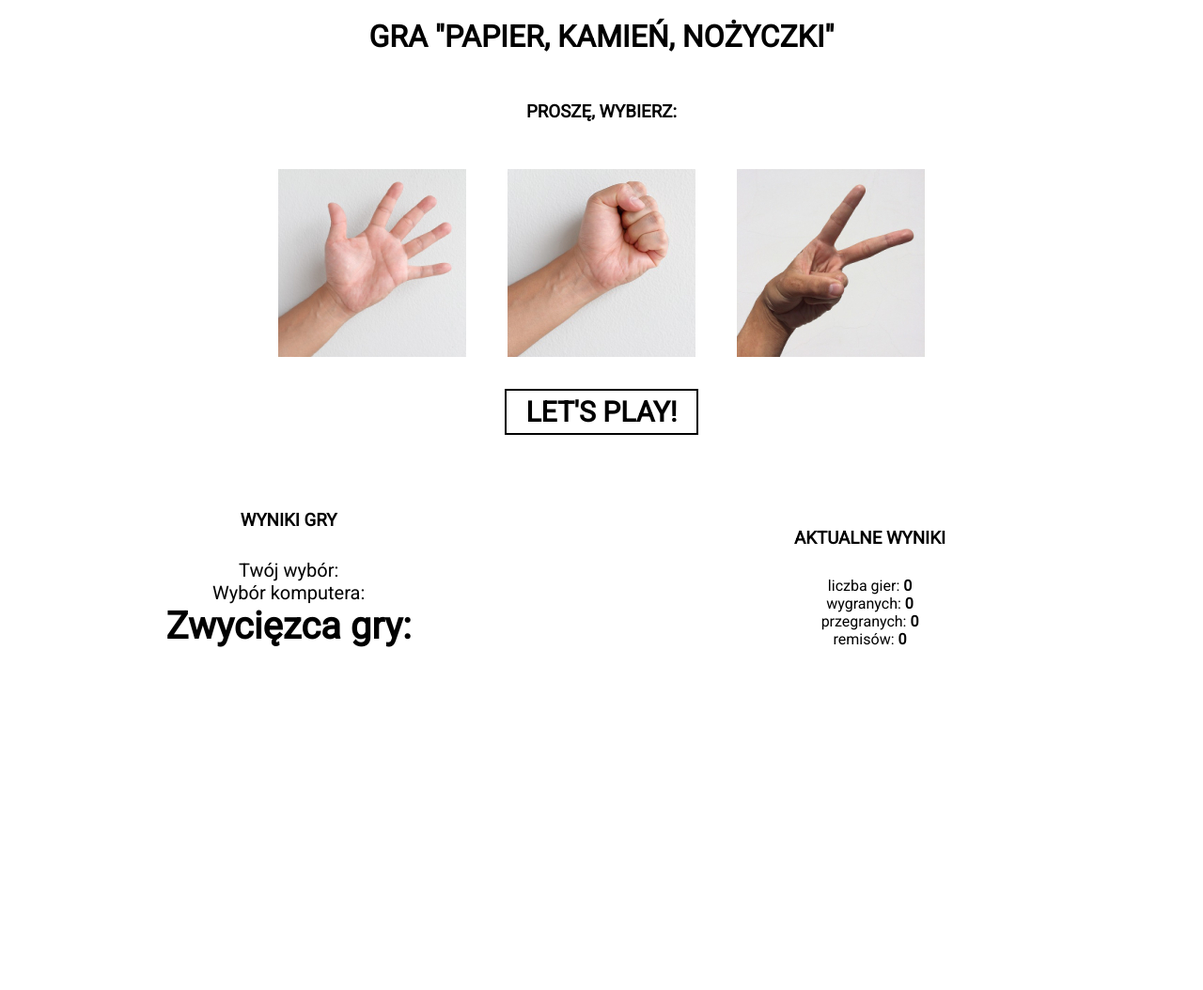
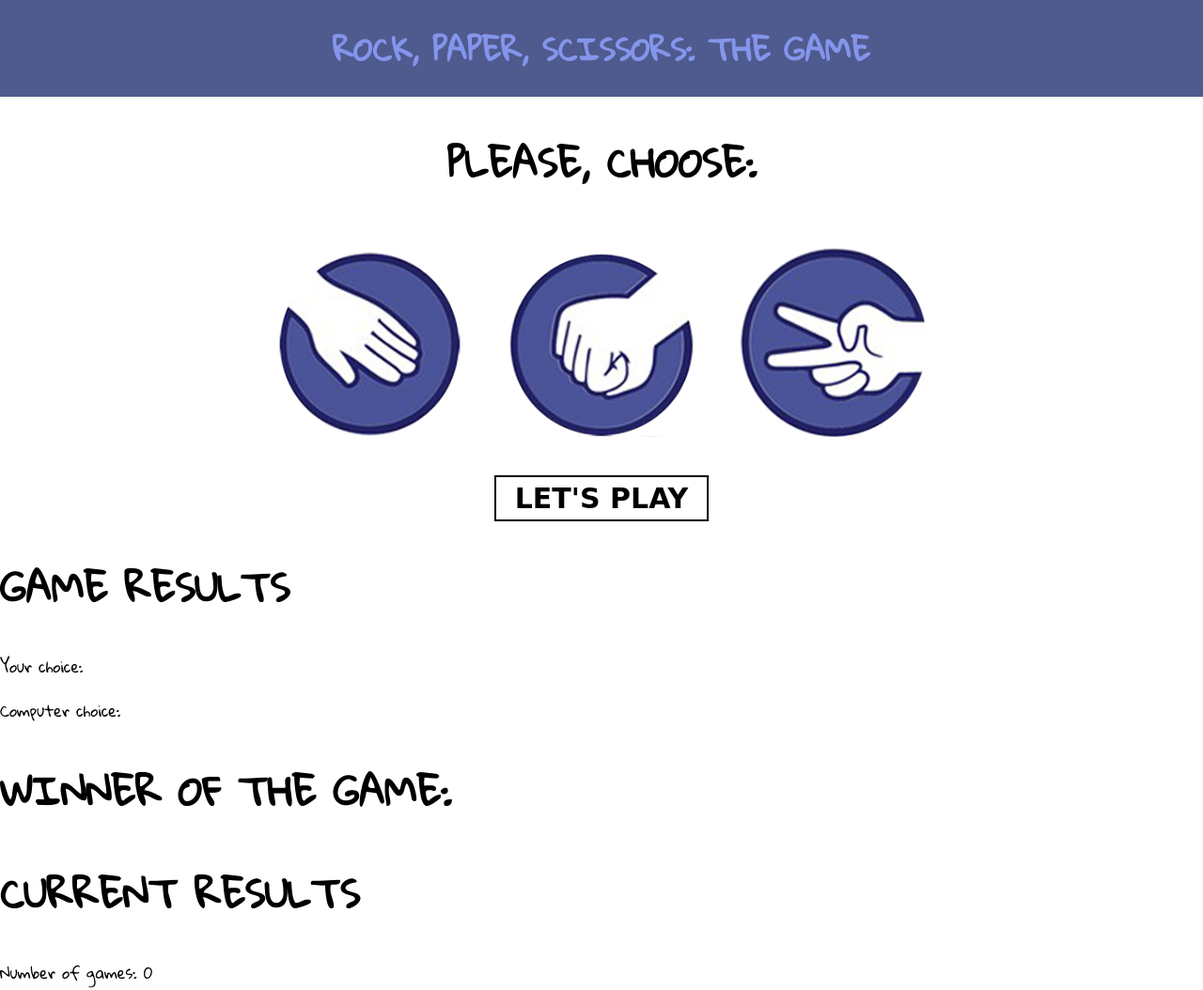
Before and after one commit to jaruto7/rock-paper-scissors-game2, a website: page index.html in a window 1280 px wide. Shown: the top 1054 px of the page at 94% size. Before the commit the page ends 800 px from the top, so only its background shows below. Drawn offline with Linux system fonts and the light colour scheme.

Commit message:
Style header section in scss file

```diff
--- a/index.html
+++ b/index.html
@@ -1,52 +1,57 @@
 <!DOCTYPE html>
-<html lang="pl">
+<html lang="en">
 
 <head>
     <meta charset="UTF-8">
     <meta name="viewport" content="width=device-width, initial-scale=1.0">
     <meta http-equiv="X-UA-Compatible" content="ie=edge">
-    <link href="https://fonts.googleapis.com/css?family=Roboto&amp;subset=latin-ext" rel="stylesheet">
+    <link href="https://fonts.googleapis.com/css?family=Gloria+Hallelujah:ZCOOL+KuaiLe&display=swap" rel="stylesheet">
     <link rel="stylesheet" href="css/style.css">
 
-    <title>Gra papier kamień nożyczki</title>
+    <title>rock, paper, scissors the game</title>
     <style>
 
     </style>
 </head>
 
 <body>
-    <h1>GRA "PAPIER, KAMIEŃ, NOŻYCZKI"</h1>
+    <main>
+        <header>
+            <h1>rock, paper, scissors: the game</h1>
+        </header>
 
-    <div class="select">
 
-        <h3>Proszę, wybierz:</h3>
+        <section class="select">
 
-        <img data-option="papier" class="first" src="images/papier.jpg" alt="" title="Papier">
+            <h2>Please, choose:</h2>
 
-        <img data-option="kamień" src="images/kamien.jpg" alt="" title="Kamień">
+            <img data-option="papier" class="first" src="images/papier.png" alt="" title="Papier">
 
-        <img data-option="nożyczki" src="images/nozyczki.jpg" alt="" title="nożyczki">
+            <img data-option="kamień" src="images/kamien.png" alt="" title="Kamień">
 
-    </div>
+            <img data-option="nożyczki" src="images/nozyczki.png" alt="" title="nożyczki">
 
-    <button class="start">Let's play!</button>
+        </section>
 
-    <div class="panel-left">
-        <h3>Wyniki gry</h3>
-        <p>Twój wybór: <span data-summary="your-choice"></span></p>
-        <p>Wybór komputera: <span data-summary="ai-choice"></span></p>
-        <h2>Zwycięzca gry: <span data-summary="who-win"></span></h2>
-    </div>
+        <button class="start">Let's play</button>
 
-    <div class="panel-right">
-        <h3>Aktualne wyniki</h3>
-        <p class="numbers">liczba gier: <span>0</span></p>
-        <p class="wins">wygranych: <span>0</span></p>
-        <p class="losses">przegranych: <span>0</span></p>
-        <p class="draws">remisów: <span>0</span></p>
-    </div>
+        <section class="panel-left">
+            <h2>Game results</h2>
+            <p>Your choice: <span data-summary="your-choice"></span></p>
+            <p>Computer choice: <span data-summary="ai-choice"></span></p>
+            <h2>Winner of the game: <span data-summary="who-win"></span></h2>
+        </section>
 
-    <script src="js/main.js"></script>
+        <section class="panel-right">
+            <h2>Current results</h2>
+            <p class="numbers">Number of games: <span>0</span></p>
+            <p class="wins">wis: <span>0</span></p>
+            <p class="losses">losses: <span>0</span></p>
+            <p class="draws">draws: <span>0</span></p>
+        </section>
+
+        <script src="js/main.js"></script>
+    </main>
 </body>
 
 </html>
--- /dev/null
+++ b/sass/_header.scss
@@ -0,0 +1,58 @@
+html,
+body {
+ margin: 0;
+ padding: 0;
+ box-sizing: border-box;
+ font-family: 'Gloria Hallelujah', cursive;
+}
+
+h1 {
+ text-align: center;
+ font-size: 2rem;
+ margin: 0;
+ padding: 20px 0;
+ background-color: #4F5A8E;
+ color: rgb(132, 149, 235);
+}
+
+h2 {
+ margin: 30px 0;
+ font-size: 40px;
+}
+
+h1,
+h2 {
+ text-transform: uppercase;
+}
+
+.select {
+ overflow: hidden;
+ text-align: center;
+ margin: 0 auto;
+ max-width: 1000px;
+
+ & img {
+  width: 200px;
+  margin: 20px;
+  display: inline-block;
+ }
+}
+
+button {
+ display: block;
+ padding: 5px 20px;
+ border: 2px solid black;
+ text-transform: uppercase;
+ background-color: #fff;
+ font-family: 'ZCOOL KuaiLe', cursive;
+ font-weight: bold;
+ margin: 10px auto;
+ transition: .3s;
+ font-size: 30px;
+ cursor: pointer;
+
+ &:hover {
+  background-color: #4C569A;
+  color: #fff;
+ }
+}
--- a/sass/style.scss
+++ b/sass/style.scss
@@ -0,0 +1 @@
+@import 'header';
```
Also changed, not shown: css/style.css, images/kamien.jpg (deleted), images/kamien.png (added), images/nozyczki.jpg (deleted), images/nozyczki.png (added), images/papier.jpg (deleted), images/papier.png (added).
